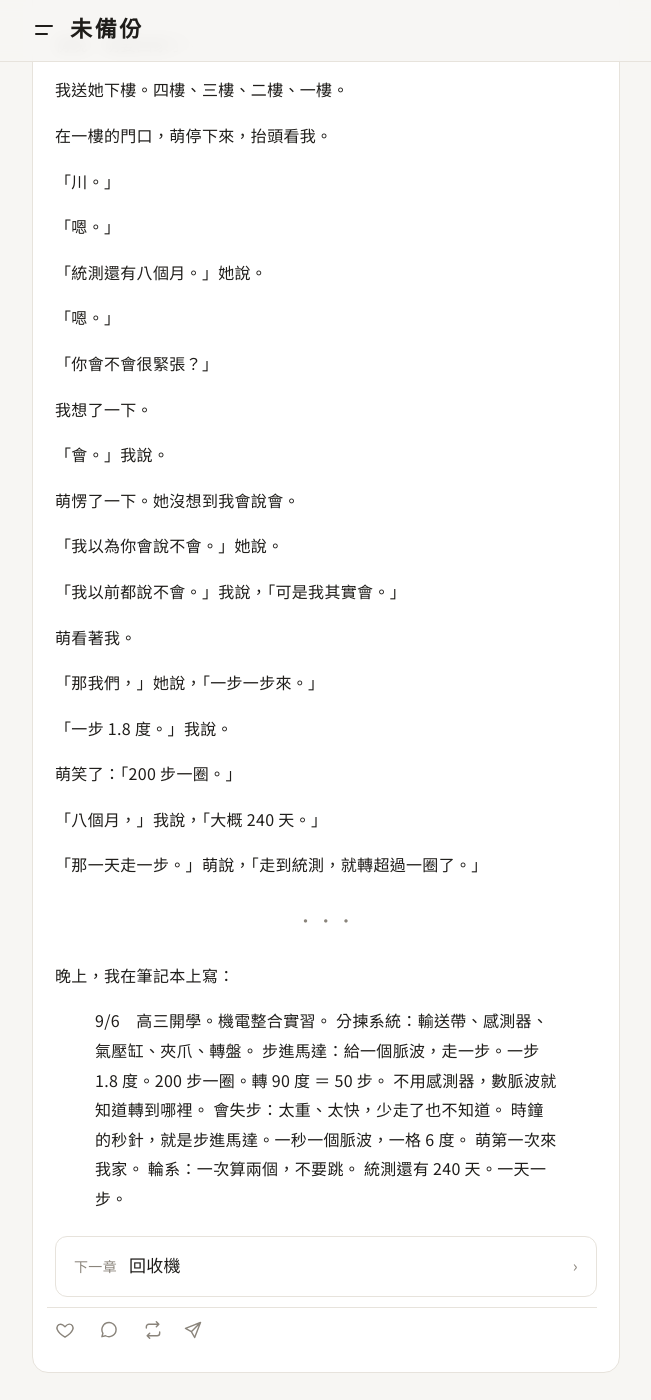
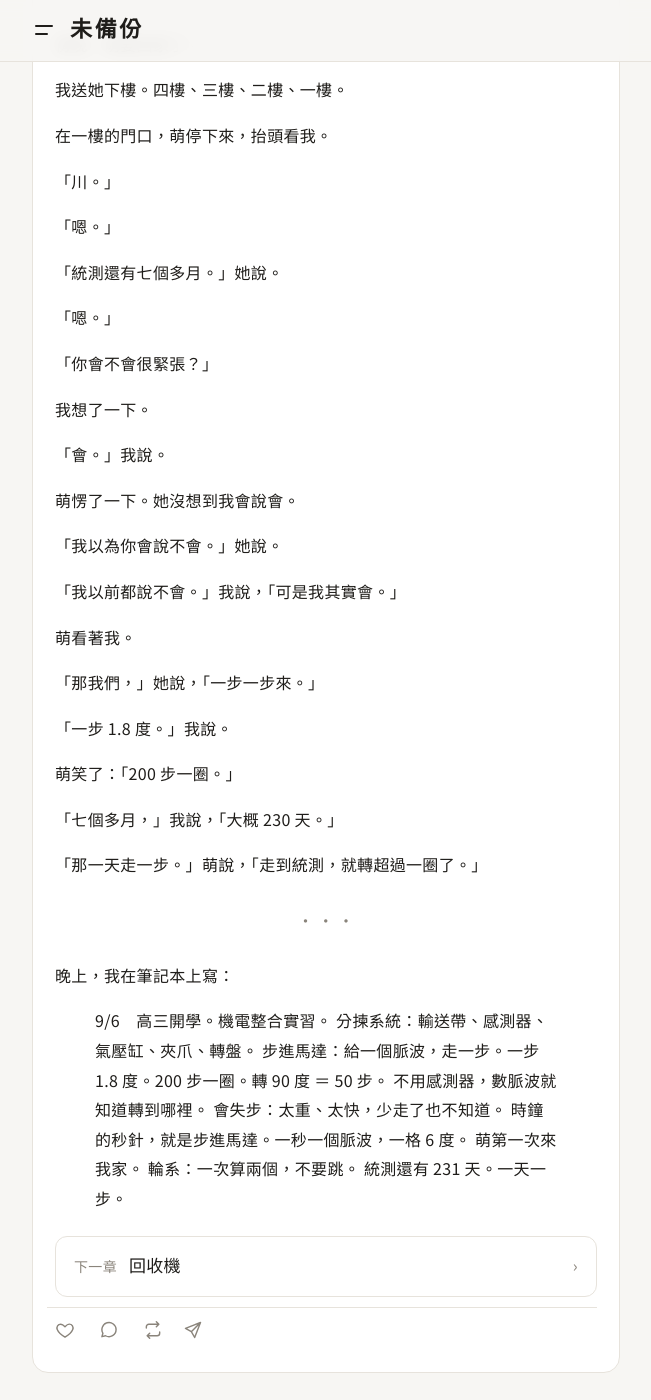
Before and after one commit to Sierra2121/weibeifen, a Jekyll site: the page built from _posts/2025-09-06-gongdi32.md, in a window 1280 px wide and 1400 px high, scrolled down 6805 px. Shown: the whole window, without its empty margins (314-965 px from the left). Built offline with Jekyll 4.4.1, drawn with Linux system fonts in a browser that asks for light colours; some of the changed text lies outside the part shown.

Commit message:
《共地》統測日期改為2026/4/25-26，更新倒數天數
Co-Authored-By: Claude Opus 5.5 <noreply@anthropic.com>
Claude-Session: https://claude.ai/code/session_01VPttWSzmLwLn5s7vBPCwag

```diff
--- a/_posts/2025-09-06-gongdi32.md
+++ b/_posts/2025-09-06-gongdi32.md
@@ -14,9 +14,9 @@ date: 2025-09-06 22:40:00 +0800
 ---
 高三開學了。
 
-開學第一天，導師在黑板上寫了一個日期：2026 年 5 月。
+開學第一天，導師在黑板上寫了一個日期：2026 年 4 月 25 日。
 
-「這是統測。」他說，「離現在，還有八個月。」
+「這是統測。」他說，「離現在，還有七個多月。」
 
 全班沒有人說話。
 
@@ -272,7 +272,7 @@ date: 2025-09-06 22:40:00 +0800
 
 「嗯。」
 
-「統測還有八個月。」她說。
+「統測還有七個多月。」她說。
 
 「嗯。」
 
@@ -296,7 +296,7 @@ date: 2025-09-06 22:40:00 +0800
 
 萌笑了：「200 步一圈。」
 
-「八個月，」我說，「大概 240 天。」
+「七個多月，」我說，「大概 230 天。」
 
 「那一天走一步。」萌說，「走到統測，就轉超過一圈了。」
 
@@ -312,4 +312,4 @@ date: 2025-09-06 22:40:00 +0800
 > 時鐘的秒針，就是步進馬達。一秒一個脈波，一格 6 度。
 > 萌第一次來我家。
 > 輪系：一次算兩個，不要跳。
-> 統測還有 240 天。一天一步。
+> 統測還有 231 天。一天一步。
```
Also changed, not shown: _posts/2026-01-10-gongdi40.md (+3 -3 lines), _posts/2026-04-26-gongdi46.md (renamed from _posts/2026-05-03-gongdi46.md, +2 -2 lines).
